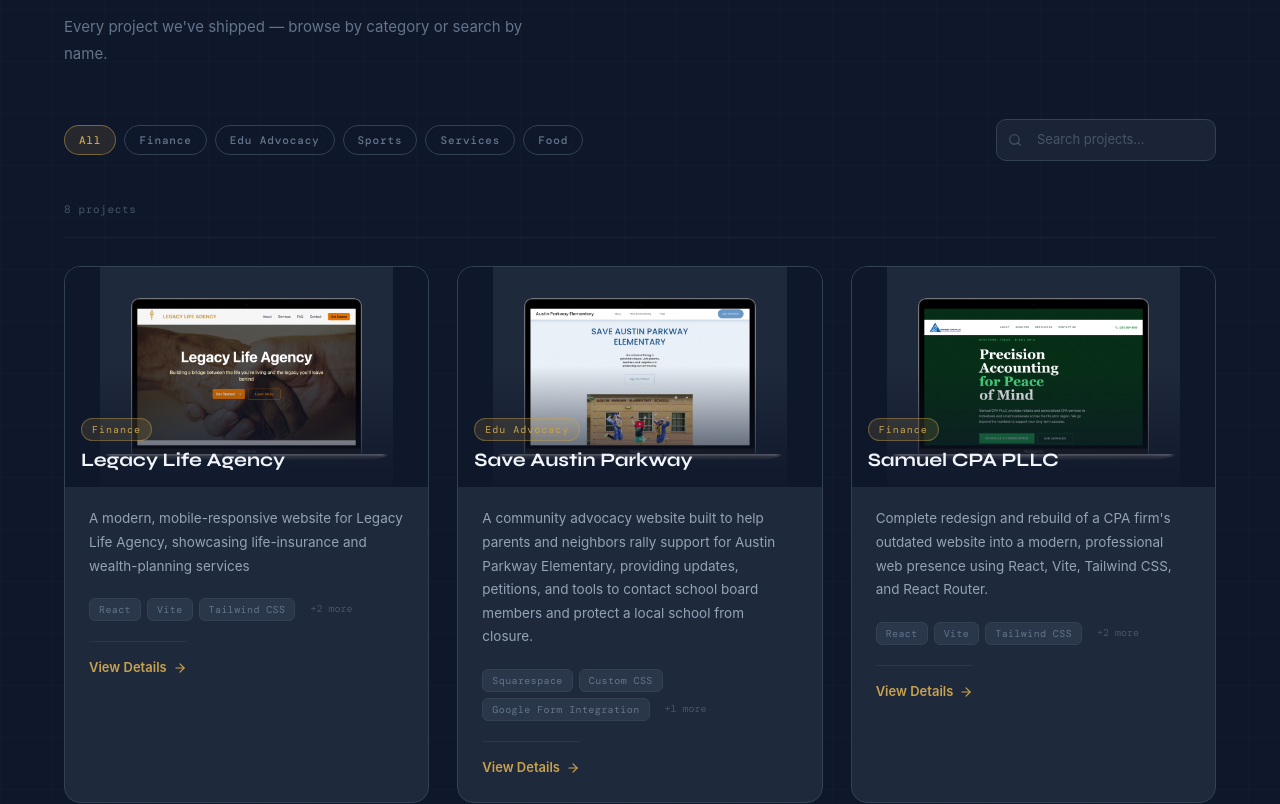
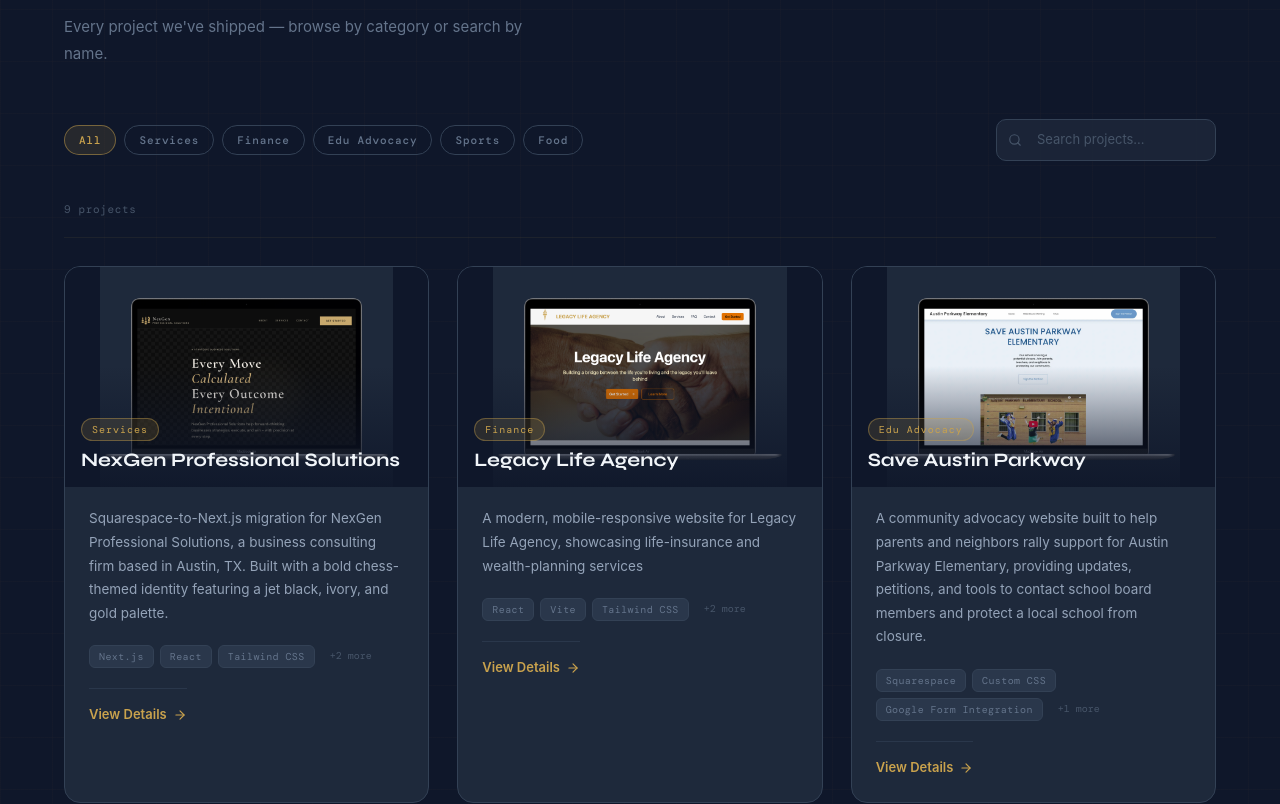
Before and after one commit to rmathew21/roboWebSolutions, a React (Vite) app: page /all-projects in a window 1280 px wide. Shown: the part 303-1107 px from the top of the page. Built offline with nearby package versions, Linux system fonts and the light colour scheme; a web font is replaced by a local one.

Commit message:
feat: add nexGen Professional Solutions project, update msacaps mockup image

```diff
--- a/src/components/Projects.jsx
+++ b/src/components/Projects.jsx
@@ -6,8 +6,10 @@
 import saveApeImg2 from "../assets/saveApeMockup2.png";
 import freeSwingMockup from "../assets/freeSwingMockup.png";
 import nexGenMockup from "../assets/nexGenMockup.png";
+import nexGenMockup2 from "../assets/nexGenMockup2.png";
 import sweetTreatMockup from "../assets/sweetNTreatsMockup.png";
 import msacpaMockup from "../assets/msacpaMockup.png";
+import msacpaMockup2 from "../assets/msacpaMockup2.png";
 import idiliEspressoMockup from "../assets/idiliEspressoMockup.png"
 //Mockup color in Shot.so use #1E293B
 
@@ -18,6 +20,35 @@
   const projects = [
     {
       id: 1,
+      title: "NexGen Professional Solutions",
+      category: "Services",
+      image: nexGenMockup2,
+      description:
+        "Squarespace-to-Next.js migration for NexGen Professional Solutions, a business consulting firm based in Austin, TX. Built with a bold chess-themed identity featuring a jet black, ivory, and gold palette.",
+      fullDescription:
+        "NexGen Professional Solutions came to Robo Web Solutions with an existing Squarespace site that no longer reflected the premium, strategic brand they were building. The goal was a complete platform migration — moving from Squarespace's template constraints into a fully custom Next.js application with a distinctive visual identity. The result is a multi-page consulting site with a chess-inspired design language (complete with chess piece iconography, Cormorant Garamond headings, and a jet black/ivory/gold color scheme) that positions NexGen as a high-caliber, forward-thinking firm. The new site includes a homepage with hero, services overview, and stats sections; dedicated About, Services, and Contact pages; a responsive navbar with mobile menu; and a branded footer — all deployed on Vercel with domain migration pending.",
+      technologies: [
+        "Next.js",
+        "React",
+        "Tailwind CSS",
+        "Vercel",
+        "SVG custom logo",
+      ],
+      //   results: [
+      //     "150% increase in online reservations",
+      //     "85% mobile user engagement",
+      //     "Reduced phone inquiries by 40%",
+      //   ],
+      challenge:
+        "The original Squarespace site was functional but generic — limited by template constraints in both design and performance. The client needed a site that matched their elevated brand positioning in the consulting space, with full control over layout, typography, and visual identity. Squarespace offered no path to the custom chess-themed aesthetic the client envisioned, and its CMS lock-in made future scalability a concern.",
+      solution:
+        "Rebuilt the site from the ground up in Next.js 14 using the App Router, with Tailwind CSS v4 handling all styling. Developed a cohesive chess-themed design system — jet black backgrounds, ivory text, gold accents, and Cormorant Garamond headings — to give the brand a distinctive, premium feel that Squarespace simply couldn't accommodate. Each page was built as a standalone route with shared layout components (Navbar, Footer), and the entire site was deployed to Vercel for fast, reliable hosting. Domain cutover from nexgenprosol.com is staged for a future migration window with zero-downtime DNS transition in mind.",
+      liveUrl: "https://nex-gen-ashen.vercel.app/",
+      liveLabel: "Visit Live Site",
+      githubUrl: "https://github.com/rmathew21/nex-gen",
+    },
+    {
+      id: 2,
       title: "Legacy Life Agency",
       category: "Finance",
       image: legacyMockUp,
@@ -46,7 +77,7 @@
       githubUrl: "https://github.com/rmathew21/legacy-life-agency",
     },
     {
-      id: 2,
+      id: 3,
       title: "Save Austin Parkway",
       category: "Edu Advocacy",
       image: saveApeImg2,
@@ -74,10 +105,10 @@
     },
 
     {
-      id: 3,
+      id: 4,
       title: "Samuel CPA PLLC",
       category: "Finance",
-      image: msacpaMockup,
+      image: msacpaMockup2,
       description:
         "Complete redesign and rebuild of a CPA firm's outdated website into a modern, professional web presence using React, Vite, Tailwind CSS, and React Router.",
       fullDescription:
@@ -103,7 +134,7 @@
       githubUrl: "https://github.com/rmathew21/msacpas",
     },
     {
-      id: 4,
+      id: 5,
       title: "Free Swing",
       category: "Sports",
       image: freeSwingMockup,
@@ -127,34 +158,6 @@
       solution:
         "Built a fast, mobile-responsive landing page with clear membership tiers, strong CTAs, and modern branding to help attract early customers and establish credibility.",
       liveUrl: "https://freeswing.app/",
-      liveLabel: "Visit Live Site",
-    },
-    {
-      id: 5,
-      title: "NexGen Professional Solutions",
-      category: "Services",
-      image: nexGenMockup,
-      description:
-        "A clean, modern business website for NexGen Proffessional Solutions, showcasing automation, recruting, staff augmentation, and digital transformation consulting services with a profressional and scalable design.",
-      fullDescription:
-        // "NexGen Professional Solutions needed an online presence that clearly communicated their consulting services and built credibility with potential enterprise clients. The website highlights their core offerings--including automation services, recruting and talent acquistion, staff augmentation, and digital transformation consulting--while maintaining a clean, modern layout that works seamlessly across desktop and mobile devices.",
-        "As a forward-thinking consulting firm focused on helping organizations accelerate their digital journey, NexGen required a site that conveyed trust, expertise, and scalability. I designed the website to present services in an easy-to-understand structure, guide visitors toward contact inquiries, and reflect the company's mission to deliver agile, intelligent solutions that drive measurable business outcomes.",
-      technologies: [
-        "Squarespace",
-        "Responsive CSS & Layout Design",
-        "SEO Optimization",
-        "Brand & UX Design",
-      ],
-      // results: [
-      //   "80% of appointments now booked online",
-      //   "50% reduction in support calls",
-      //   "90% appointment show-up rate",
-      // ],
-      challenge:
-        "NexGen Professional Solutions needed a professional website that clearly explained complex consulting services and built credibility with enterprise clients.",
-      solution:
-        "I created a modern, responsive website with clear service sections, strong branding,a nd optimized contact flows to convert visitors into leads.",
-      liveUrl: "https://www.nexgenprosol.com/",
       liveLabel: "Visit Live Site",
     },
     {
--- a/src/pages/AllProjects.jsx
+++ b/src/pages/AllProjects.jsx
@@ -6,14 +6,45 @@
 import saveApeImg2 from "../assets/saveApeMockup2.png";
 import freeSwingMockup from "../assets/freeSwingMockup.png";
 import nexGenMockup from "../assets/nexGenMockup.png";
+import nexGenMockup2 from "../assets/nexGenMockup2.png";
 import sweetTreatMockup from "../assets/sweetNTreatsMockup.png";
 import msacpaMockup from "../assets/msacpaMockup.png";
+import msacpaMockup2 from "../assets/msacpaMockup2.png";
 import palmIndiaMockup from "../assets/palmIndiaMockup.png";
 import idiliEspressoMockup from '../assets/idiliEspressoMockup.png';
 
 const ALL_PROJECTS = [
   {
     id: 1,
+    title: "NexGen Professional Solutions",
+    category: "Services",
+    image: nexGenMockup2,
+    description:
+      "Squarespace-to-Next.js migration for NexGen Professional Solutions, a business consulting firm based in Austin, TX. Built with a bold chess-themed identity featuring a jet black, ivory, and gold palette.",
+    fullDescription:
+      "NexGen Professional Solutions came to Robo Web Solutions with an existing Squarespace site that no longer reflected the premium, strategic brand they were building. The goal was a complete platform migration — moving from Squarespace's template constraints into a fully custom Next.js application with a distinctive visual identity. The result is a multi-page consulting site with a chess-inspired design language (complete with chess piece iconography, Cormorant Garamond headings, and a jet black/ivory/gold color scheme) that positions NexGen as a high-caliber, forward-thinking firm. The new site includes a homepage with hero, services overview, and stats sections; dedicated About, Services, and Contact pages; a responsive navbar with mobile menu; and a branded footer — all deployed on Vercel with domain migration pending.",
+    technologies: [
+      "Next.js",
+      "React",
+      "Tailwind CSS",
+      "Vercel",
+      "SVG custom logo",
+    ],
+    //   results: [
+    //     "150% increase in online reservations",
+    //     "85% mobile user engagement",
+    //     "Reduced phone inquiries by 40%",
+    //   ],
+    challenge:
+      "The original Squarespace site was functional but generic — limited by template constraints in both design and performance. The client needed a site that matched their elevated brand positioning in the consulting space, with full control over layout, typography, and visual identity. Squarespace offered no path to the custom chess-themed aesthetic the client envisioned, and its CMS lock-in made future scalability a concern.",
+    solution:
+      "Rebuilt the site from the ground up in Next.js 14 using the App Router, with Tailwind CSS v4 handling all styling. Developed a cohesive chess-themed design system — jet black backgrounds, ivory text, gold accents, and Cormorant Garamond headings — to give the brand a distinctive, premium feel that Squarespace simply couldn't accommodate. Each page was built as a standalone route with shared layout components (Navbar, Footer), and the entire site was deployed to Vercel for fast, reliable hosting. Domain cutover from nexgenprosol.com is staged for a future migration window with zero-downtime DNS transition in mind.",
+    liveUrl: "https://nex-gen-ashen.vercel.app/",
+    liveLabel: "Visit Live Site",
+    githubUrl: "https://github.com/rmathew21/nex-gen",
+  },
+  {
+    id: 2,
     title: "Legacy Life Agency",
     category: "Finance",
     image: legacyMockUp,
@@ -42,7 +73,7 @@
     githubUrl: "https://github.com/rmathew21/legacy-life-agency",
   },
   {
-    id: 2,
+    id: 3,
     title: "Save Austin Parkway",
     category: "Edu Advocacy",
     image: saveApeImg2,
@@ -70,10 +101,10 @@
   },
 
   {
-    id: 3,
+    id: 4,
     title: "Samuel CPA PLLC",
     category: "Finance",
-    image: msacpaMockup,
+    image: msacpaMockup2,
     description:
       "Complete redesign and rebuild of a CPA firm's outdated website into a modern, professional web presence using React, Vite, Tailwind CSS, and React Router.",
     fullDescription:
@@ -99,7 +130,7 @@
     githubUrl: "https://github.com/rmathew21/msacpas",
   },
   {
-    id: 4,
+    id: 5,
     title: "Free Swing",
     category: "Sports",
     image: freeSwingMockup,
@@ -123,34 +154,6 @@
     solution:
       "Built a fast, mobile-responsive landing page with clear membership tiers, strong CTAs, and modern branding to help attract early customers and establish credibility.",
     liveUrl: "https://freeswing.app/",
-    liveLabel: "Visit Live Site",
-  },
-  {
-    id: 5,
-    title: "NexGen Professional Solutions",
-    category: "Services",
-    image: nexGenMockup,
-    description:
-      "A clean, modern business website for NexGen Proffessional Solutions, showcasing automation, recruting, staff augmentation, and digital transformation consulting services with a profressional and scalable design.",
-    fullDescription:
-      // "NexGen Professional Solutions needed an online presence that clearly communicated their consulting services and built credibility with potential enterprise clients. The website highlights their core offerings--including automation services, recruting and talent acquistion, staff augmentation, and digital transformation consulting--while maintaining a clean, modern layout that works seamlessly across desktop and mobile devices.",
-      "As a forward-thinking consulting firm focused on helping organizations accelerate their digital journey, NexGen required a site that conveyed trust, expertise, and scalability. I designed the website to present services in an easy-to-understand structure, guide visitors toward contact inquiries, and reflect the company's mission to deliver agile, intelligent solutions that drive measurable business outcomes.",
-    technologies: [
-      "Squarespace",
-      "Responsive CSS & Layout Design",
-      "SEO Optimization",
-      "Brand & UX Design",
-    ],
-    // results: [
-    //   "80% of appointments now booked online",
-    //   "50% reduction in support calls",
-    //   "90% appointment show-up rate",
-    // ],
-    challenge:
-      "NexGen Professional Solutions needed a professional website that clearly explained complex consulting services and built credibility with enterprise clients.",
-    solution:
-      "I created a modern, responsive website with clear service sections, strong branding,a nd optimized contact flows to convert visitors into leads.",
-    liveUrl: "https://www.nexgenprosol.com/",
     liveLabel: "Visit Live Site",
   },
   {
@@ -184,6 +187,34 @@
   },
   {
     id: 7,
+    title: "NexGen Professional Solutions",
+    category: "Services",
+    image: nexGenMockup,
+    description:
+      "A clean, modern business website for NexGen Proffessional Solutions, showcasing automation, recruting, staff augmentation, and digital transformation consulting services with a profressional and scalable design.",
+    fullDescription:
+      // "NexGen Professional Solutions needed an online presence that clearly communicated their consulting services and built credibility with potential enterprise clients. The website highlights their core offerings--including automation services, recruting and talent acquistion, staff augmentation, and digital transformation consulting--while maintaining a clean, modern layout that works seamlessly across desktop and mobile devices.",
+      "As a forward-thinking consulting firm focused on helping organizations accelerate their digital journey, NexGen required a site that conveyed trust, expertise, and scalability. I designed the website to present services in an easy-to-understand structure, guide visitors toward contact inquiries, and reflect the company's mission to deliver agile, intelligent solutions that drive measurable business outcomes.",
+    technologies: [
+      "Squarespace",
+      "Responsive CSS & Layout Design",
+      "SEO Optimization",
+      "Brand & UX Design",
+    ],
+    // results: [
+    //   "80% of appointments now booked online",
+    //   "50% reduction in support calls",
+    //   "90% appointment show-up rate",
+    // ],
+    challenge:
+      "NexGen Professional Solutions needed a professional website that clearly explained complex consulting services and built credibility with enterprise clients.",
+    solution:
+      "I created a modern, responsive website with clear service sections, strong branding,a nd optimized contact flows to convert visitors into leads.",
+    liveUrl: "https://www.nexgenprosol.com/",
+    liveLabel: "Visit Live Site",
+  },
+  {
+    id: 8,
     title: "Palm India Restaurant",
     category: "Food",
     image: palmIndiaMockup,
@@ -212,7 +243,7 @@
     githubUrl: "https://github.com/rmathew21/restaurantPalmIndia",
   },
   {
-    id: 8,
+    id: 9,
     title: "Sweets N' Treats",
     category: "Food",
     image: sweetTreatMockup,
```
Also changed, not shown: src/assets/msacpaMockup2.png (added), src/assets/nexGenMockup2.png (added).
